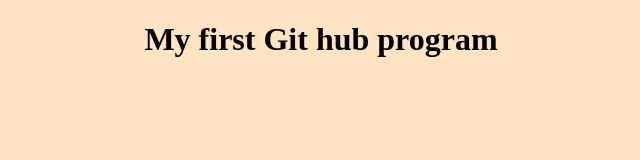
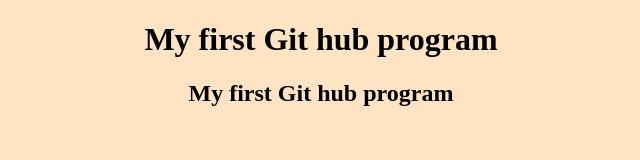
Before and after one commit to hnirea/hnirea.github.io, a plain HTML site: page index.html in a window 1280 px wide. Shown: the whole page, without its empty margins (319-959 px from the left). Drawn offline with Linux system fonts and the light colour scheme.

Commit message:
Update index.html

```diff
--- a/index.html
+++ b/index.html
@@ -7,5 +7,6 @@
 </head>
 <body>
     <h1>My first Git hub program</h1>
+     <h2>My first Git hub program</h2>
 </body>
 </html>
```
